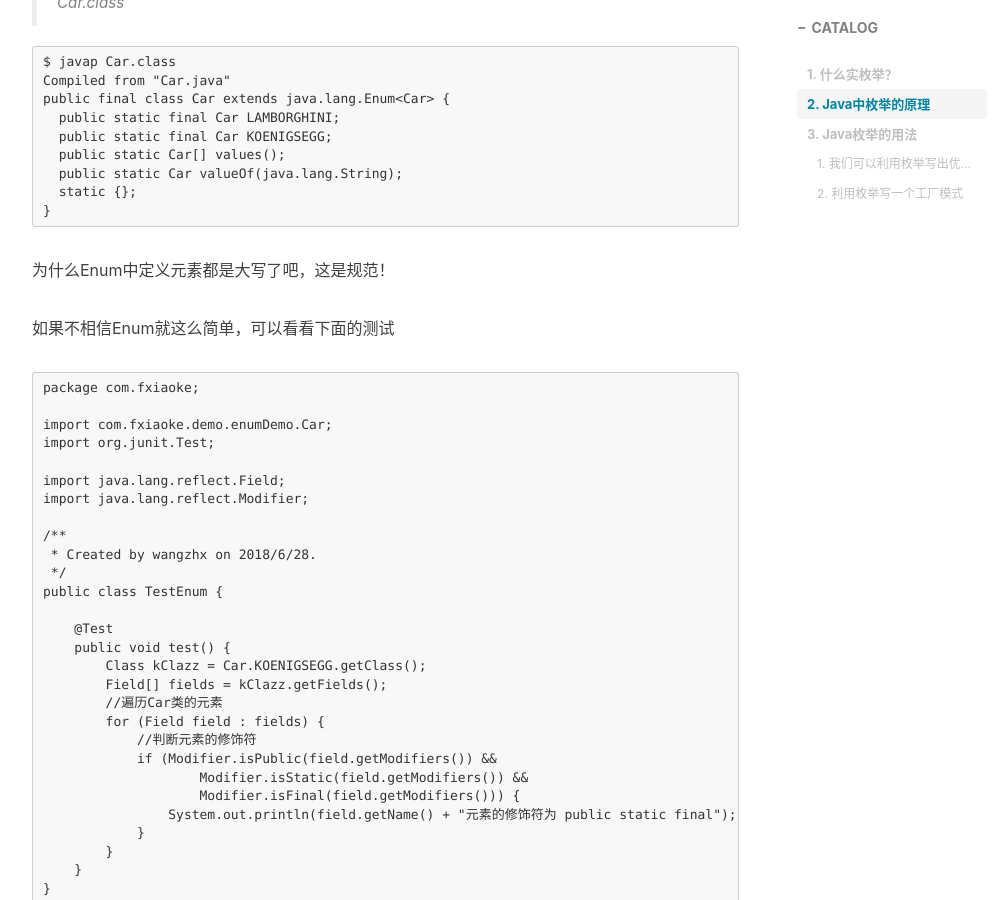
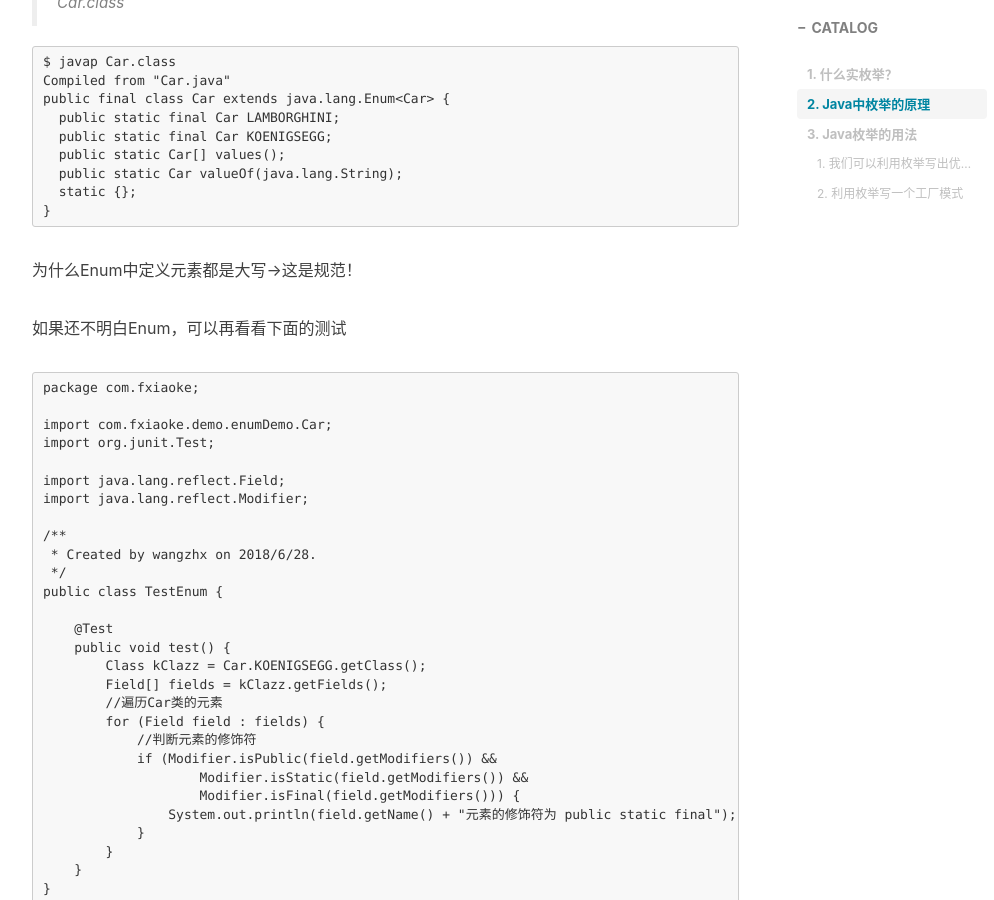
Before and after one commit to whvixd/qilixiang.github.io, a Jekyll site: the page built from _posts/2018-06-28-Java枚举用法.md, in a window 1280 px wide and 900 px high, scrolled down 1215 px. Shown: the whole window, without its empty margins (233-1227 px from the left). Built offline with Jekyll 4.4.1, drawn with Linux system fonts in a browser that asks for light colours; nearby versions of some CDN libraries; comment, search, counter and statistics services are not loaded.

Commit message:
修改blog中的解释

````diff
--- a/_posts/2018-06-28-Java枚举用法.md
+++ b/_posts/2018-06-28-Java枚举用法.md
@@ -49,9 +49,9 @@ public final class Car extends java.lang.Enum<Car> {
 }
 ```
 
-为什么Enum中定义元素都是大写了吧，这是规范！
+为什么Enum中定义元素都是大写->这是规范！
 
-如果不相信Enum就这么简单，可以看看下面的测试
+如果还不明白Enum，可以再看看下面的测试
 
 ```
 package com.fxiaoke;
````
